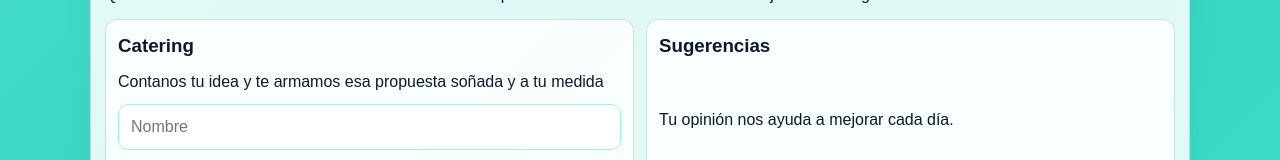
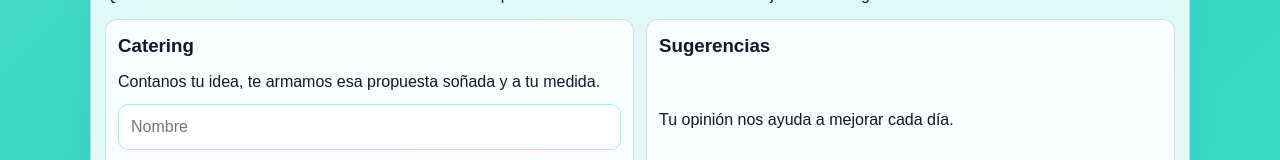
Before and after one commit to lu-developer476/La-Buena-Mesa, a React (Vite) app: page / in a window 1280 px wide. Shown: the part 1732-1892 px from the top of the page. Built offline with nearby package versions, Linux system fonts and the light colour scheme.

Commit message:
Update App.tsx

```diff
--- a/src/App.tsx
+++ b/src/App.tsx
@@ -87,7 +87,7 @@ export default function App() {
           <div className="contact-grid">
             <article className="contact-card">
               <h3>Catering</h3>
-              <p>Contanos tu idea y te armamos esa propuesta soñada y a tu medida</p>
+              <p>Contanos tu idea, te armamos esa propuesta soñada y a tu medida.</p>
               <CateringForm />
             </article>
 
```
